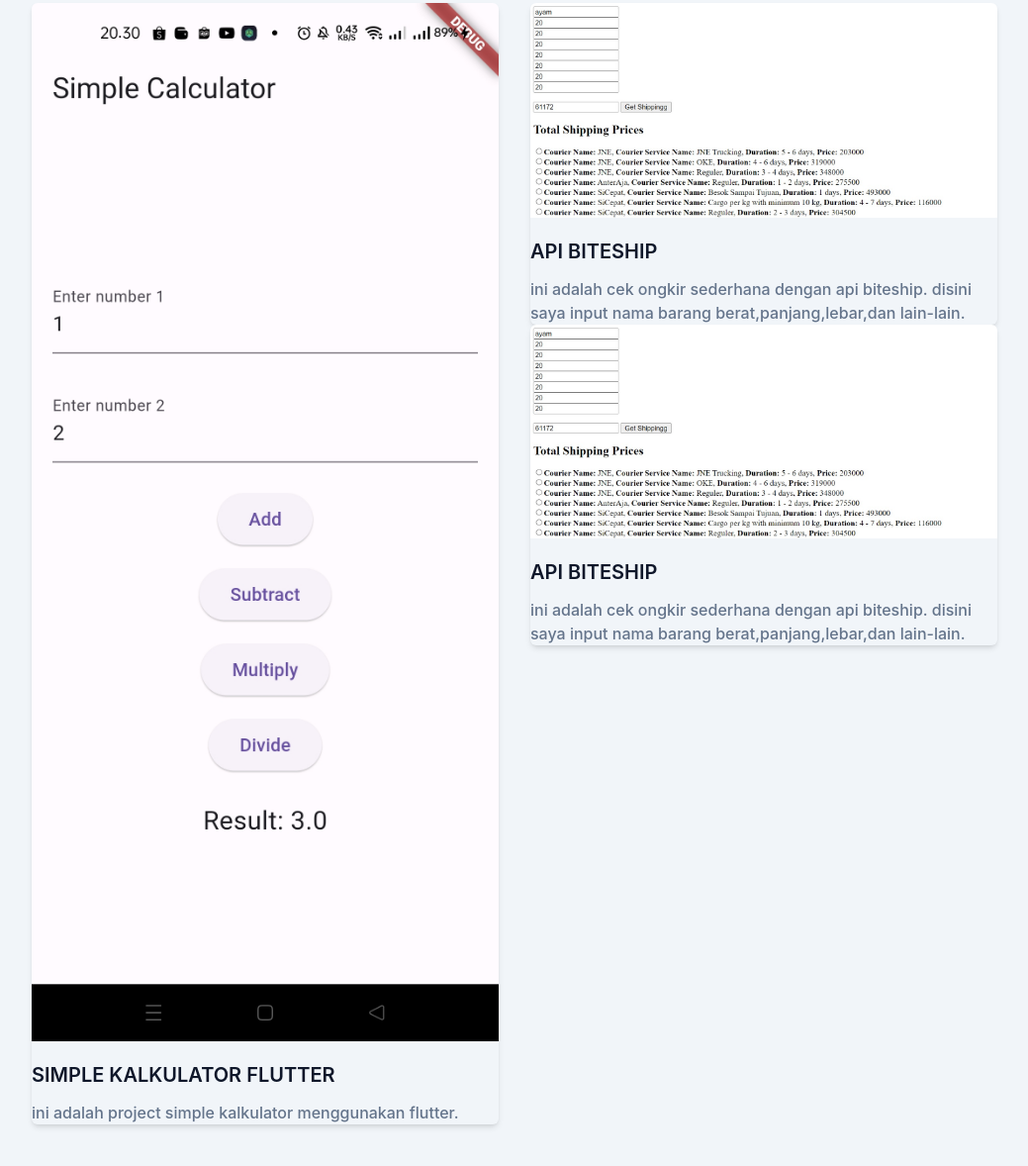
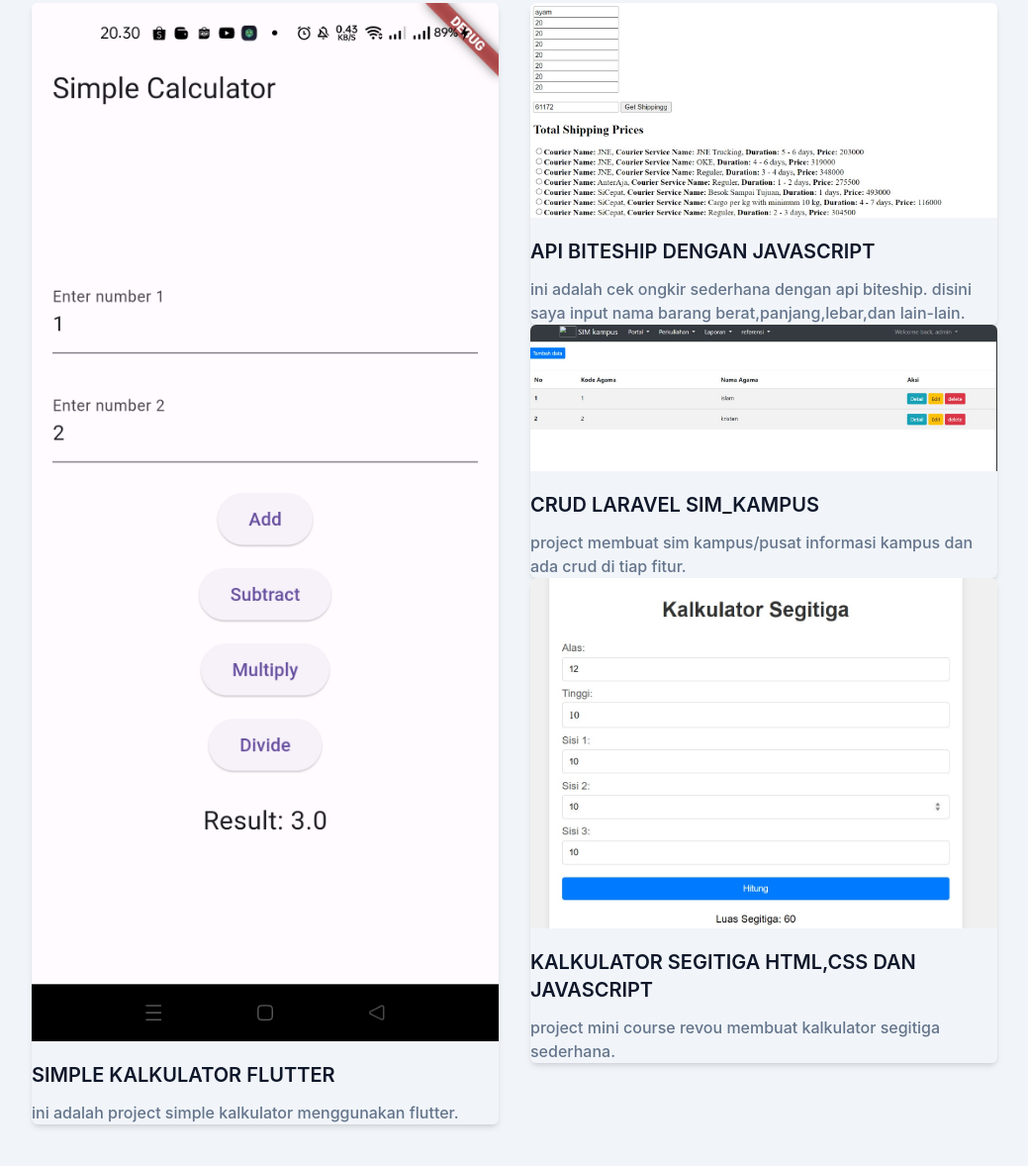
Before and after one commit to reyhanzhan/portofolio-tailwind-css, a website: page index.html in a window 1280 px wide. Shown: the part 3049-4227 px from the top of the page at 99% size, without its empty margins (120-1159 px from the left). Drawn offline with Linux system fonts and the light colour scheme.

Commit message:
penambahan portofolio

```diff
--- a/index.html
+++ b/index.html
@@ -153,13 +153,18 @@
                     <div class="mb-12 p-4 md:w-1/2">
                         <div class="rounded-md shadow-md overflow-hidden">
                             <img src="src/img/portofolio/WhatsApp Image 2024-06-07 at 10.15.24.jpeg" alt="project 1" width="w-full">
-                            <h3 class="font-semibold text-xl text-dark mt-5 mb-3">API BITESHIP</h3>
+                            <h3 class="font-semibold text-xl text-dark mt-5 mb-3">API BITESHIP DENGAN JAVASCRIPT</h3>
                             <p class="font-medium text-base text-secondary">ini adalah cek ongkir sederhana dengan api biteship. disini saya input nama barang berat,panjang,lebar,dan lain-lain.</p>
                         </div>
                         <div class="rounded-md shadow-md overflow-hidden">
-                            <img src="src/img/portofolio/WhatsApp Image 2024-06-07 at 10.15.24.jpeg" alt="project 1" width="w-full">
-                            <h3 class="font-semibold text-xl text-dark mt-5 mb-3">API BITESHIP</h3>
-                            <p class="font-medium text-base text-secondary">ini adalah cek ongkir sederhana dengan api biteship. disini saya input nama barang berat,panjang,lebar,dan lain-lain.</p>
+                            <img src="src/img/portofolio/WhatsApp Image 2024-06-07 at 15.55.51.jpeg" alt="project 1" width="w-full">
+                            <h3 class="font-semibold text-xl text-dark mt-5 mb-3">CRUD LARAVEL SIM_KAMPUS</h3>
+                            <p class="font-medium text-base text-secondary">project membuat sim kampus/pusat informasi kampus dan ada crud di tiap fitur.</p>
+                        </div>
+                        <div class="rounded-md shadow-md overflow-hidden">
+                            <img src="src/img/portofolio/WhatsApp Image 2024-06-07 at 16.06.54.jpeg" alt="project 1" width="w-full">
+                            <h3 class="font-semibold text-xl text-dark mt-5 mb-3">KALKULATOR SEGITIGA HTML,CSS DAN JAVASCRIPT</h3>
+                            <p class="font-medium text-base text-secondary">project mini course revou membuat kalkulator segitiga sederhana.</p>
                         </div>
                     </div>
                 </div>
```
Also changed, not shown: src/img/portofolio/WhatsApp Image 2024-06-07 at 15.55.51.jpeg (added), src/img/portofolio/WhatsApp Image 2024-06-07 at 16.06.54.jpeg (added).
